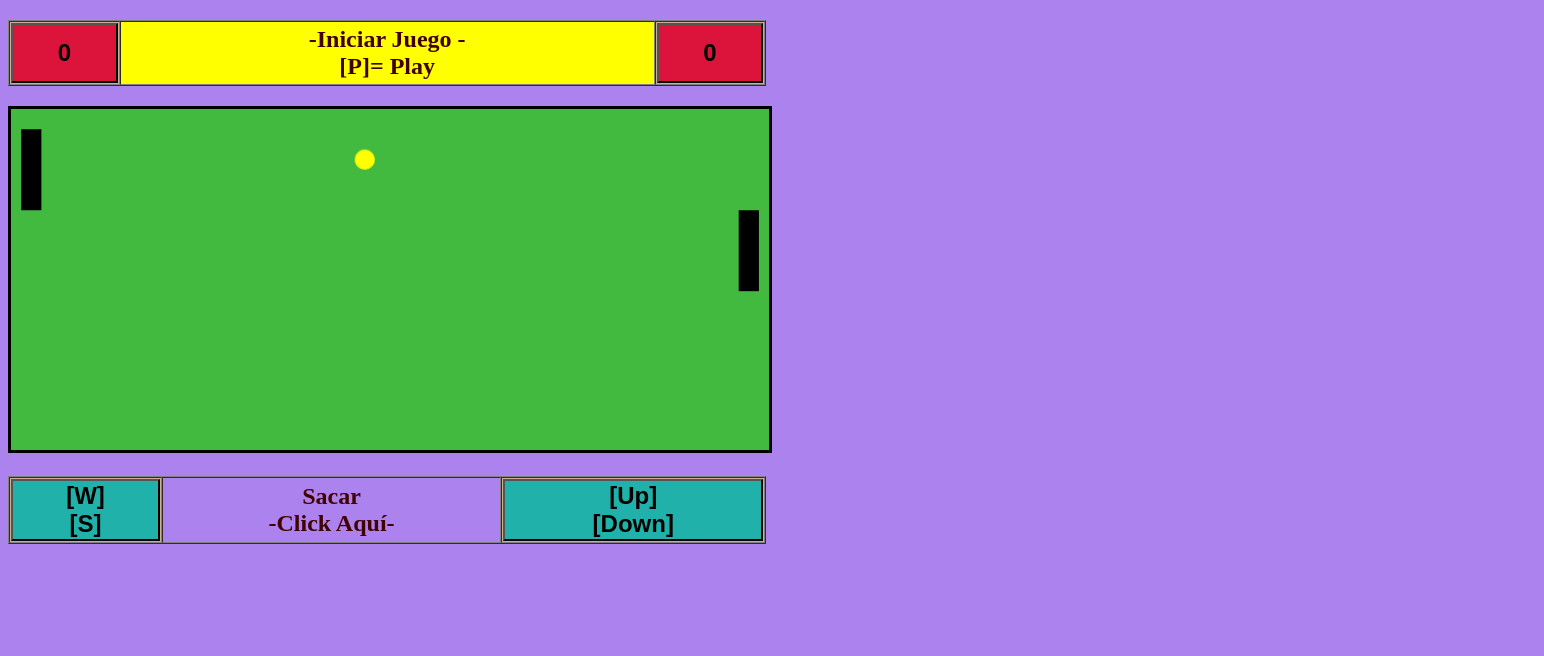
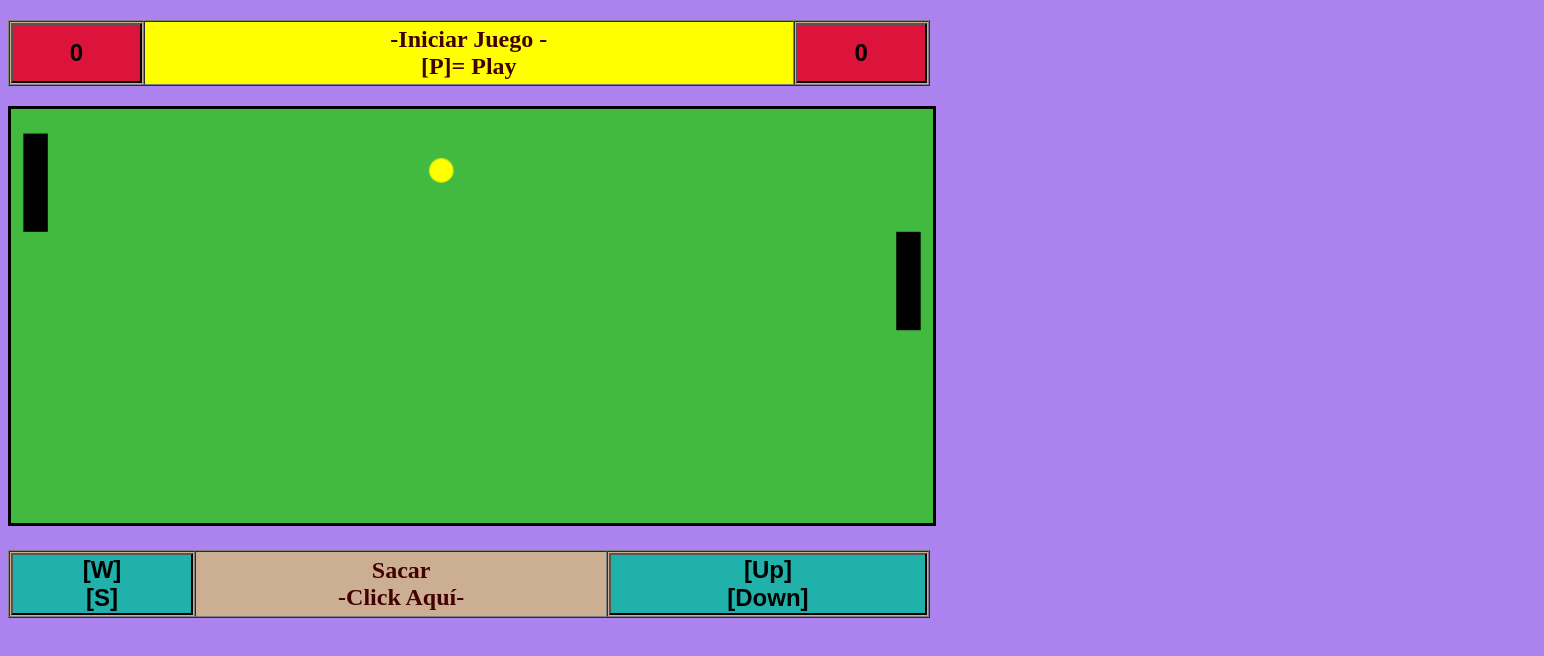
Before and after one commit to Jimmy-gh/pong, a plain HTML site: page docs/index.html in a window 1280 px wide. Shown: the whole page, 1544 px wide, since content can reach past the window. Drawn offline with Linux system fonts and the light colour scheme.

Commit message:
commit 3

```diff
--- a/docs/estilo.css
+++ b/docs/estilo.css
@@ -11,11 +11,13 @@ table{
     font-size: 100%;
     background-color:rgba(218, 193, 111, 0.712);
 }
-body,.vel{
+body{
     background-color: rgb(171, 130, 238);
+    width: 120%;
 }
 .w,.up{
     font-weight: inherit;
+    -webkit-user-select: none;
     font-size: 100%;
     height: 60px;
     width: 100%;
@@ -23,7 +25,7 @@ body,.vel{
 }
 .down,.s{
     font-weight: inherit;
-
+    -webkit-user-select: none;
     width: 100%;
     font-size: 100%;
     background:lightseagreen;
```
